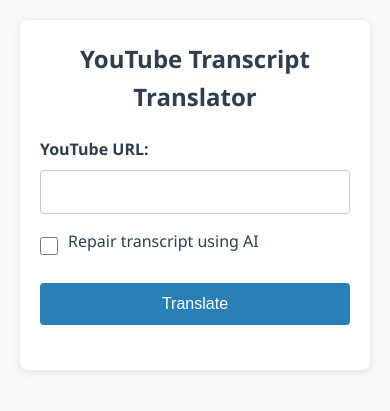
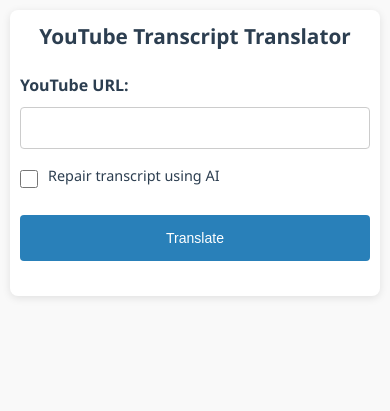
Before and after one commit to batu/url_to_turkish, a Flask app: page / in a window 390 px wide. Shown: the top 411 px of the page. Run offline with Flask 3, Linux system fonts and the light colour scheme; parts of the project's set-up code (start-up, migrations or seed data) failed here and were passed over.

Commit message:
hopefully mobile

```diff
--- a/static/style.css
+++ b/static/style.css
@@ -158,20 +158,53 @@
 /* Responsive Design */
 @media (max-width: 600px) {
     .container {
-        padding: 20px;
+        padding: 15px;
+        width: 100%;
     }
 
     h1 {
         font-size: 1.5em;
     }
 
+    input[type="text"], textarea {
+        font-size: 16px; /* Prevents zoom on mobile */
+    }
+
     button, input[type="submit"] {
         width: 100%;
         margin-bottom: 10px;
+        padding: 15px;
     }
 
     .buttons {
         flex-direction: column;
+    }
+
+    .checkbox-label {
+        font-size: 0.9em;
+    }
+
+    textarea {
+        height: 300px; /* Reduced height for mobile */
+    }
+}
+
+/* Additional responsive adjustments */
+@media (max-width: 400px) {
+    body {
+        padding: 10px;
+    }
+
+    h1 {
+        font-size: 1.3em;
+    }
+
+    .container {
+        padding: 10px;
+    }
+
+    input[type="text"], textarea, button, input[type="submit"] {
+        font-size: 14px;
     }
 }
 
--- a/templates/index.html
+++ b/templates/index.html
@@ -2,6 +2,7 @@
 <html lang="en">
     <head>
         <meta charset="UTF-8">
+        <meta name="viewport" content="width=device-width, initial-scale=1.0">
         <title>YouTube Transcript Translator</title>
         <link rel="stylesheet" href="{{ url_for('static', filename='style.css') }}">
     </head>
--- a/templates/result.html
+++ b/templates/result.html
@@ -2,6 +2,7 @@
 <html lang="en">
     <head>
         <meta charset="UTF-8">
+        <meta name="viewport" content="width=device-width, initial-scale=1.0">
         <title>Translated Transcript</title>
         <link rel="stylesheet" href="{{ url_for('static', filename='style.css') }}">
     </head>
```
